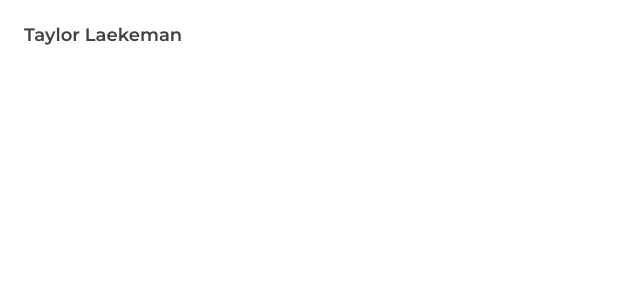
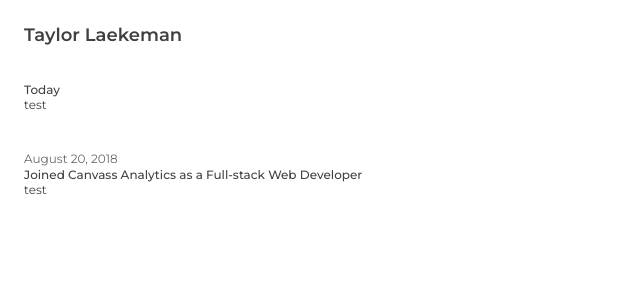
Before and after one commit to taylorlaekeman/tjlaekem, a React (Create React App) app: page / in a window 1280 px wide. Shown: the top 300 px of the page, without its empty margins (0-640 px from the left). Built offline with nearby package versions, Linux system fonts and the light colour scheme.

Commit message:
add event component

```diff
--- a/package.json
+++ b/package.json
@@ -6,6 +6,7 @@
     "@testing-library/jest-dom": "^4.2.4",
     "@testing-library/react": "^9.4.1",
     "@testing-library/user-event": "^7.2.1",
+    "prop-types": "^15.7.2",
     "react": "^16.13.0",
     "react-dom": "^16.13.0",
     "react-scripts": "3.4.0",
--- a/src/components/App.js
+++ b/src/components/App.js
@@ -1,18 +1,23 @@
 import React from 'react';
 import { ThemeProvider } from 'styled-components';
 
+import Event from 'components/Event';
 import Global from 'styles/Global';
 import theme from 'styles/theme';
 
-function App() {
+export default () => {
   return (
     <ThemeProvider theme={theme}>
       <Global />
       <header>
         <h1>Taylor Laekeman</h1>
       </header>
+      <Event description="test" title="Today" />
+      <Event
+        date="August 20, 2018"
+        description="test"
+        title="Joined Canvass Analytics as a Full-stack Web Developer"
+      />
     </ThemeProvider>
   );
-}
-
-export default App;
+};
--- /dev/null
+++ b/src/components/Event.js
@@ -0,0 +1,34 @@
+import React from 'react';
+import PropTypes from 'prop-types';
+import styled from 'styled-components';
+
+const Article = styled.article`
+  margin: 36px 0;
+`;
+
+const Event = ({ date, description, title }) => (
+  <Article>
+    <header>
+      {date && <time>{date}</time>}
+      <h2>{title}</h2>
+    </header>
+    {description && (
+      <main>
+        <p>{description}</p>
+      </main>
+    )}
+  </Article>
+);
+
+Event.propTypes = {
+  date: PropTypes.string,
+  description: PropTypes.string,
+  title: PropTypes.string.isRequired
+};
+
+Event.defaultProps = {
+  date: '',
+  description: ''
+};
+
+export default Event;
--- a/src/styles/Global.js
+++ b/src/styles/Global.js
@@ -1,18 +1,34 @@
 import { createGlobalStyle } from 'styled-components';
 
 export default createGlobalStyle`
+  * {
+    margin: 0;
+  }
 
   body {
     background-color: ${props => props.theme.colours.background};
     color: ${props => props.theme.colours.text};
     padding: 24px;
-    margin: 0;
     font-family: 'Montserrat', sans-serif;
   }
 
   h1 {
-    margin: 0;
     font-size: ${props => props.theme.fonts.large};
     font-weight: 600;
   }
+
+  h2 {
+    margin: 0;
+    font-size: ${props => props.theme.fonts.medium};
+    font-weight: 500;
+  }
+
+  time {
+    font-size: ${props => props.theme.fonts.medium};
+    color: ${props => props.theme.colours.textLight};
+  }
+
+  p {
+    font-size: ${props => props.theme.fonts.medium};
+  }
 `;
--- a/src/styles/colours.js
+++ b/src/styles/colours.js
@@ -1,11 +1,13 @@
 const palette = {
   white: 'hsl(0, 0%, 100%)',
   grey: {
+    800: 'hsla(0, 0%, 0%, 60%)',
     900: 'hsla(0, 0%, 0%, 75%)'
   }
 };
 
 export default {
   background: palette.white,
-  text: palette.grey[900]
+  text: palette.grey[900],
+  textLight: palette.grey[800]
 };
--- a/src/styles/fonts.js
+++ b/src/styles/fonts.js
@@ -1,3 +1,4 @@
 export default {
-  large: '18px'
+  large: '18px',
+  medium: '12px'
 };
```
